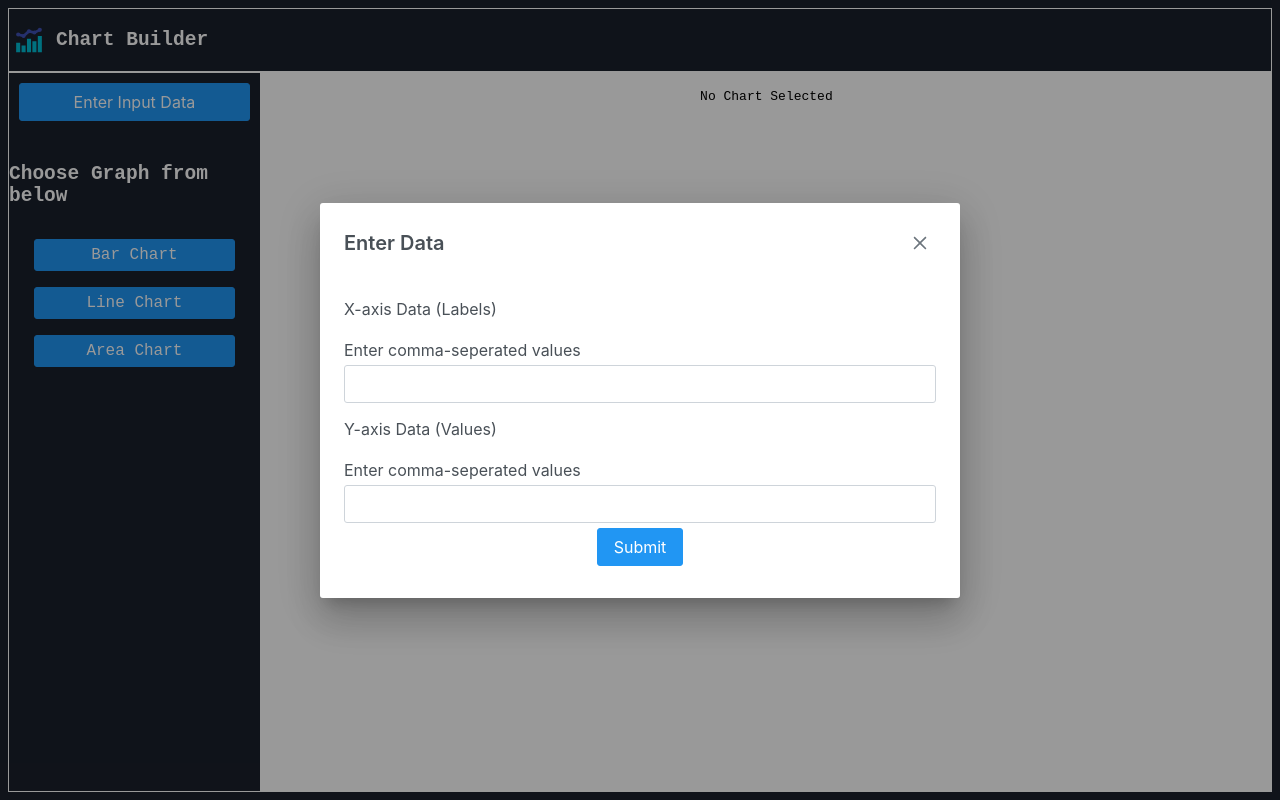
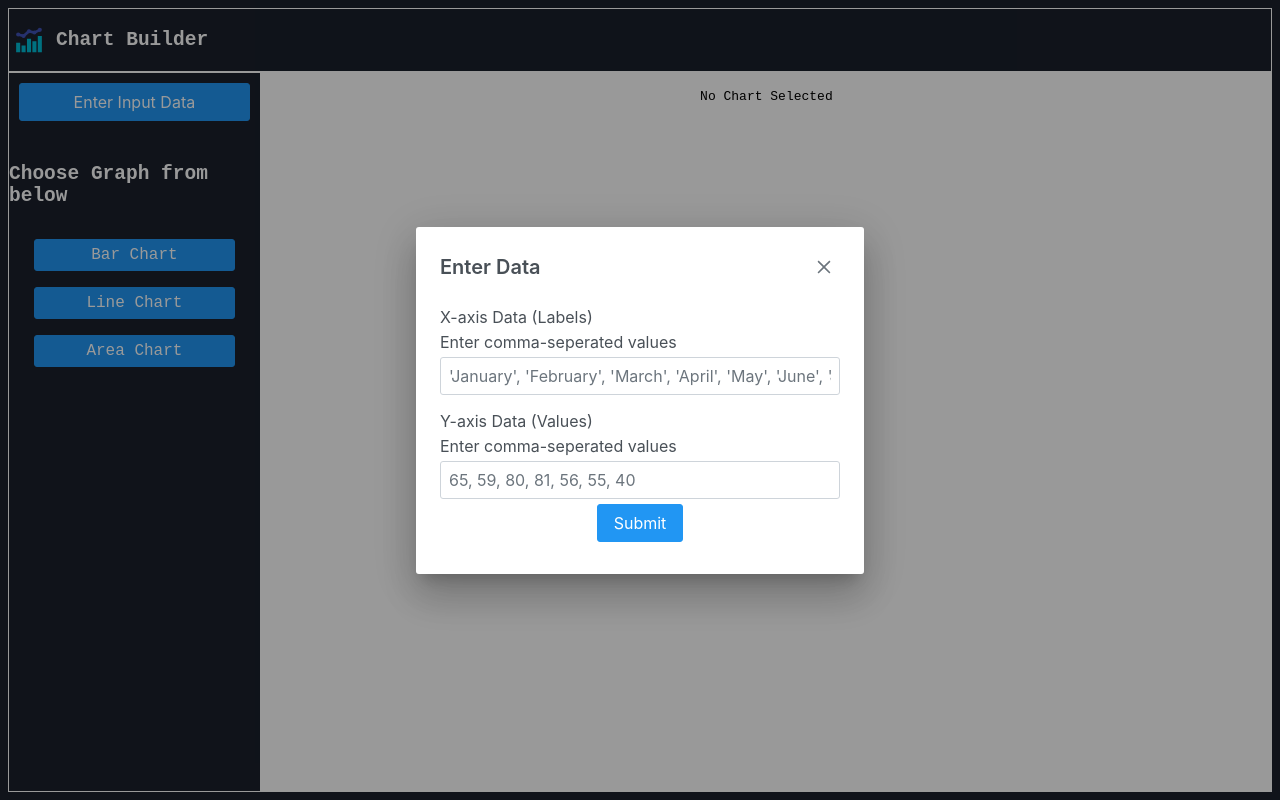
Before and after one commit to Raja-Simform/Chart, a React (Vite) app: page / in a window 1280 px wide. Both pictures are taken after a click on the button "Enter Input Data". Built offline with nearby package versions, Linux system fonts and the light colour scheme.

Commit message:
fix:fix styling of  input

```diff
--- a/src/components/Input/Input.module.css
+++ b/src/components/Input/Input.module.css
@@ -5,13 +5,3 @@
   width: 100%;
   padding: 10px;
 }
-.x_axis {
-  display: flex;
-  flex-direction: column;
-  gap: 5px;
-}
-.y_axis {
-  display: flex;
-  flex-direction: column;
-  gap: 5px;
-}
--- a/src/components/Modal/Modal.module.css
+++ b/src/components/Modal/Modal.module.css
@@ -8,7 +8,15 @@
   flex-direction: column;
   gap: 5px;
 }
-
+.x_axis p,
+.y_axis p {
+  margin: 0;
+}
+.input {
+  display: flex;
+  flex-direction: column;
+  gap: 1rem;
+}
 .modalButton {
   display: flex;
   justify-content: center;
--- a/src/components/Modal/Modal.tsx
+++ b/src/components/Modal/Modal.tsx
@@ -58,7 +58,7 @@ export default function Modal({ handleModal }: ModalProps) {
           severity: "warn",
           summary: "Warn",
           detail: "Add Valid Data!",
-          life: 500,
+          life: 1000,
         });
       }
     }
@@ -68,7 +68,7 @@ export default function Modal({ handleModal }: ModalProps) {
     <Dialog
       header="Enter Data"
       visible={chartData.modalVisible}
-      style={{ width: "50vw" }}
+      style={{ width: "35vw" }}
       onHide={() => {
         if (!chartData.modalVisible) return;
         dispatch(
@@ -78,16 +78,26 @@ export default function Modal({ handleModal }: ModalProps) {
         );
       }}
     >
-      <div className={styles.x_axis}>
-        <p>X-axis Data (Labels)</p>
-        <span>Enter comma-seperated values</span>
-        <InputText onChange={(e) => setStateX(e.target.value)} value={stateX} />
-      </div>
+      <div className={styles.input}>
+        <div className={styles.x_axis}>
+          <p>X-axis Data (Labels)</p>
+          <p>Enter comma-seperated values</p>
+          <InputText
+            onChange={(e) => setStateX(e.target.value)}
+            value={stateX}
+            placeholder="'January', 'February', 'March', 'April', 'May', 'June', 'July'"
+          />
+        </div>
 
-      <div className={styles.y_axis}>
-        <p>Y-axis Data (Values)</p>
-        <span>Enter comma-seperated values</span>
-        <InputText value={stateY} onChange={(e) => setStateY(e.target.value)} />
+        <div className={styles.y_axis}>
+          <p>Y-axis Data (Values)</p>
+          <p>Enter comma-seperated values</p>
+          <InputText
+            value={stateY}
+            onChange={(e) => setStateY(e.target.value)}
+            placeholder="65, 59, 80, 81, 56, 55, 40"
+          />
+        </div>
       </div>
 
       <Toast ref={toastTL} position="top-center" />
```
